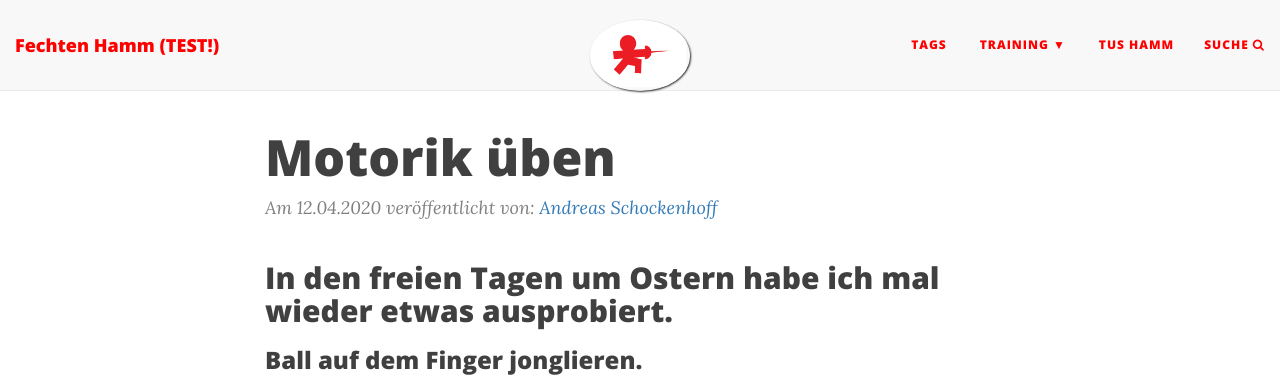
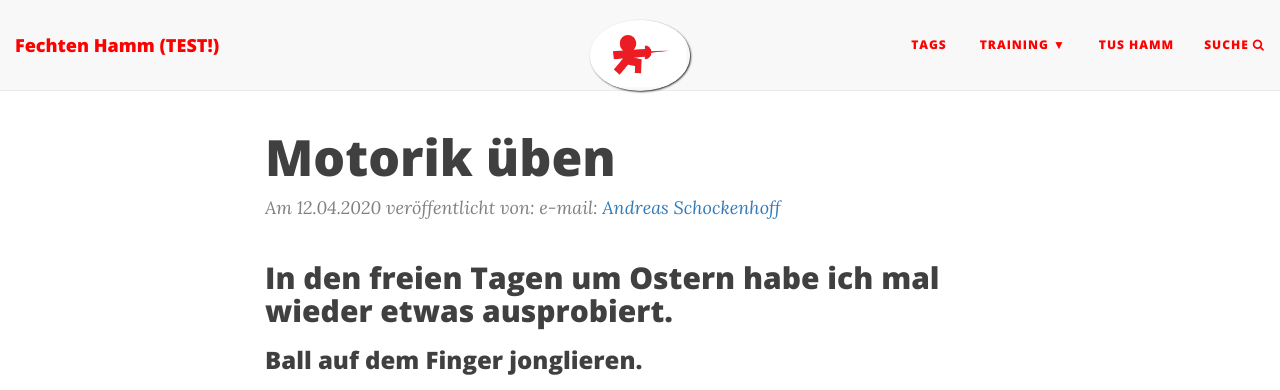
Before and after one commit to test-blog-fechten/test-blog-fechten.github.io, a Jekyll site: the page built from _posts/2020-04-12-motorik-ueben.md, in a window 1280 px wide and 900 px high. Shown: the top 390 px of the window. Built offline with Jekyll 4.4.1, drawn with Linux system fonts in a browser that asks for light colours; nearby versions of some CDN libraries.

Commit message:
new show email if available

```diff
--- a/_includes/header.html
+++ b/_includes/header.html
@@ -61,7 +61,7 @@
 		  {% endif %}
 
 		  {% if include.type == "post" %}
-		  <span class="post-meta">Am {{ page.date | date: "%d.%m.%Y" }} veröffentlicht {% if page.author %}von: {% if page.email %}<a href = "mailto:{{ page.email }}">{% endif %} {{ page.author }}{% if page.email %}</a>{% endif %} {% endif %}</span>
+		  <span class="post-meta">Am {{ page.date | date: "%d.%m.%Y" }} veröffentlicht {% if page.author %}von: {% if page.email %}e-mail:<a href = "mailto:{{ page.email }}">{% endif %} {{ page.author }}{% if page.email %}</a>{% endif %} {% endif %}</span>
 		  {% endif %}
         </div>
       </div>
```
